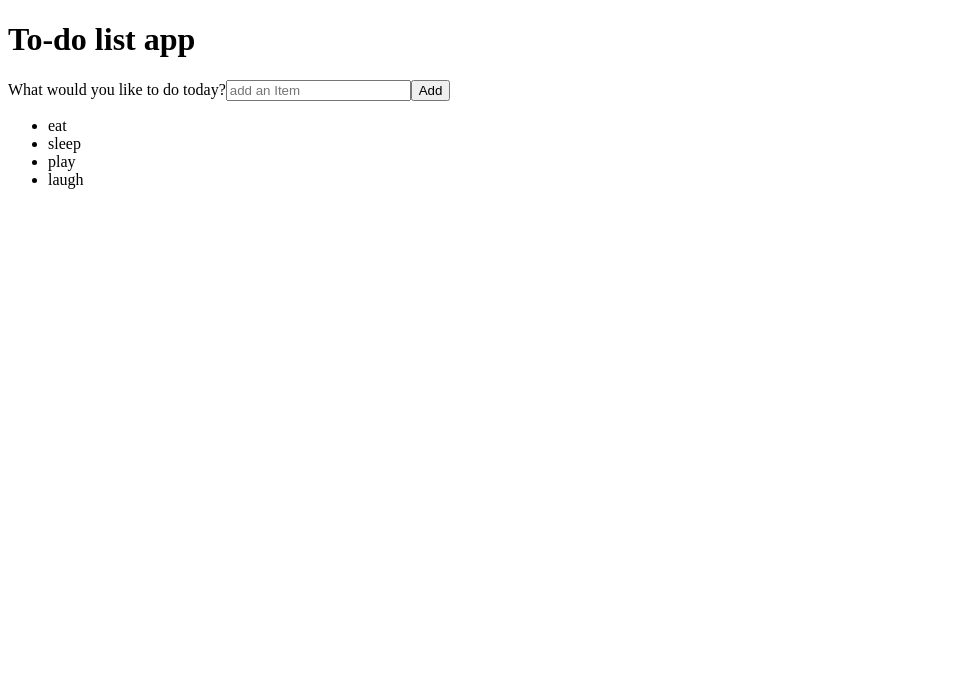
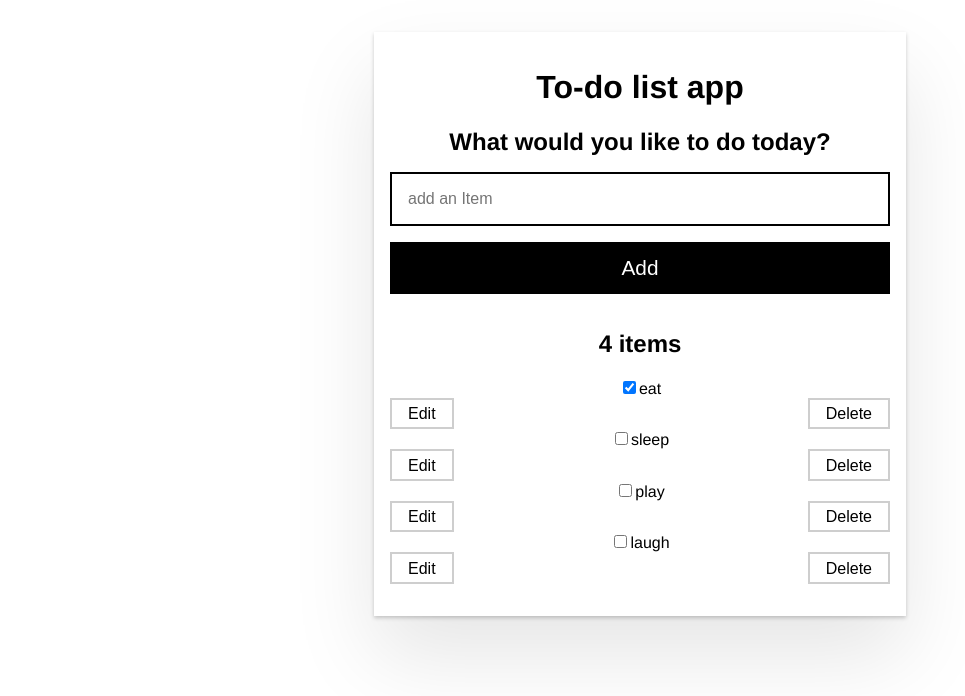
Before and after one commit to ozzestrophic/todo-app, an Angular app: page / in a window 1280 px wide. Shown: the top 696 px of the page, without its empty margins (0-965 px from the left). Built offline with nearby package versions, Linux system fonts and the light colour scheme.

Commit message:
feat: added item component, edit and delete

```diff
--- a/src/app/app.component.css
+++ b/src/app/app.component.css
@@ -0,0 +1,50 @@
+.main {
+  max-width: 500px;
+  width: 85%;
+  margin: 2rem auto;
+  padding: 1rem;
+  text-align: center;
+  box-shadow: 0 2px 4px 0 rgb(0 0 0 / 20%), 0 2.5rem 5rem 0 rgb(0 0 0 / 10%);
+}
+
+@media screen and (min-width: 600px) {
+  .main {
+    width: 70%;
+  }
+}
+
+label {
+  font-size: 1.5rem;
+  font-weight: bold;
+  display: block;
+  padding-bottom: 1rem;
+}
+
+.lg-text-input {
+  width: 100%;
+  padding: 1rem;
+  border: 2px solid #000;
+  display: block;
+  box-sizing: border-box;
+  font-size: 1rem;
+}
+
+.btn-wrapper {
+  margin-bottom: 2rem;
+}
+
+.btn-menu {
+  flex-basis: 32%;
+}
+
+.active {
+  color: green;
+}
+
+ul {
+  padding-inline-start: 0;
+}
+
+ul li {
+  list-style: none;
+}
--- a/src/app/app.component.html
+++ b/src/app/app.component.html
@@ -14,7 +14,15 @@
   >
     Add
   </button>
+
+  <h2>
+    {{ items.length }}
+    <span *ngIf="items.length === 1; else elseBlock">item</span>
+    <ng-template #elseBlock>items</ng-template>
+  </h2>
   <ul>
-    <li *ngFor="let item of items">{{ item.description }}</li>
+    <li *ngFor="let i of items">
+      <app-item (remove)="remove(i)" [item]="i"></app-item>
+    </li>
   </ul>
 </main>
--- a/src/app/app.component.ts
+++ b/src/app/app.component.ts
@@ -1,10 +1,12 @@
 import { Component } from '@angular/core';
 import { CommonModule } from '@angular/common';
+import { Item } from './item';
+import { ItemComponent } from './item/item.component';
 
 @Component({
   selector: 'app-root',
   standalone: true,
-  imports: [CommonModule],
+  imports: [CommonModule, ItemComponent],
   templateUrl: './app.component.html',
   styleUrl: './app.component.css',
 })
@@ -35,4 +37,8 @@ export class AppComponent {
       done: false,
     });
   }
+
+  remove(item: Item) {
+    this.allItems.splice(this.allItems.indexOf(item), 1);
+  }
 }
--- /dev/null
+++ b/src/app/item/item.component.html
@@ -0,0 +1,32 @@
+<article class="item">
+  <input
+    [id]="item.description"
+    type="checkbox"
+    (change)="item.done = !item.done"
+    [checked]="item.done"
+  />
+  <label [for]="item.description">{{ item.description }}</label>
+
+  <div class="btn-wrapper" *ngIf="!editable">
+    <button class="btn" (click)="editable = !editable">Edit</button>
+    <button class="btn btn-warn" (click)="remove.emit()">Delete</button>
+  </div>
+
+  <!-- This section shows only if user clicks Edit button -->
+  <div *ngIf="editable">
+    <input
+      class="sm-text-input"
+      placeholder="edit item"
+      [value]="item.description"
+      #editedItem
+      (keyup.enter)="saveItem(editedItem.value)"
+    />
+
+    <div class="btn-wrapper">
+      <button class="btn" (click)="editable = !editable">Cancel</button>
+      <button class="btn btn-save" (click)="saveItem(editedItem.value)">
+        Save
+      </button>
+    </div>
+  </div>
+</article>
--- /dev/null
+++ b/src/app/item/item.component.ts
@@ -0,0 +1,23 @@
+import { Component, Input, Output, EventEmitter } from '@angular/core';
+import { CommonModule } from '@angular/common';
+import { Item } from '../item';
+
+@Component({
+  selector: 'app-item',
+  standalone: true,
+  imports: [CommonModule],
+  templateUrl: './item.component.html',
+  styleUrl: './item.component.css',
+})
+export class ItemComponent {
+  editable = false;
+
+  @Input() item!: Item;
+  @Output() remove = new EventEmitter<Item>();
+
+  saveItem(description: string) {
+    if (!description) return;
+    this.editable = false;
+    this.item.description = description;
+  }
+}
--- a/src/styles.css
+++ b/src/styles.css
@@ -1 +1,55 @@
-/* You can add global styles to this file, and also import other style files */
+body {
+  font-family: Helvetica, Arial, sans-serif;
+}
+
+.btn-wrapper {
+  display: flex;
+  flex-wrap: nowrap;
+  justify-content: space-between;
+}
+
+.btn {
+  color: #000;
+  background-color: #fff;
+  border: 2px solid #cecece;
+  padding: 0.35rem 1rem 0.25rem 1rem;
+  font-size: 1rem;
+}
+
+.btn:hover {
+  background-color: #ecf2fd;
+}
+
+.btn:active {
+  background-color: #d1e0fe;
+}
+
+.btn:focus {
+  outline: none;
+  border: black solid 2px;
+}
+
+.btn-primary {
+  color: #fff;
+  background-color: #000;
+  width: 100%;
+  padding: 0.75rem;
+  font-size: 1.3rem;
+  border: black solid 2px;
+  margin: 1rem 0;
+}
+
+.btn-primary:hover {
+  background-color: #444242;
+}
+
+.btn-primary:focus {
+  color: #000;
+  outline: none;
+  border: #000 solid 2px;
+  background-color: #d7ecff;
+}
+
+.btn-primary:active {
+  background-color: #212020;
+}
```
Also changed, not shown: src/app/item/item.component.css (added), 1 other file (tests, documents, lock files or other folders).
